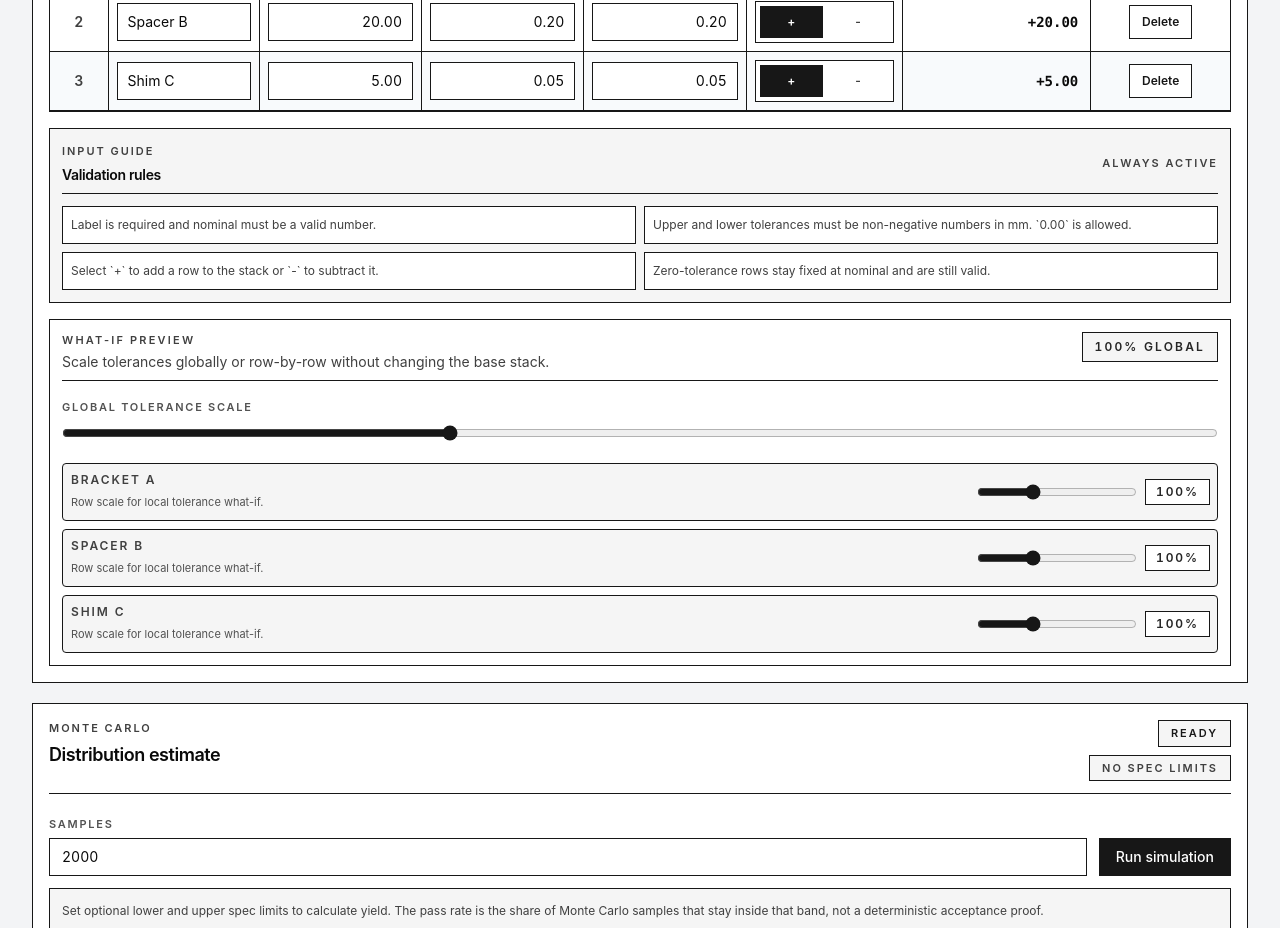
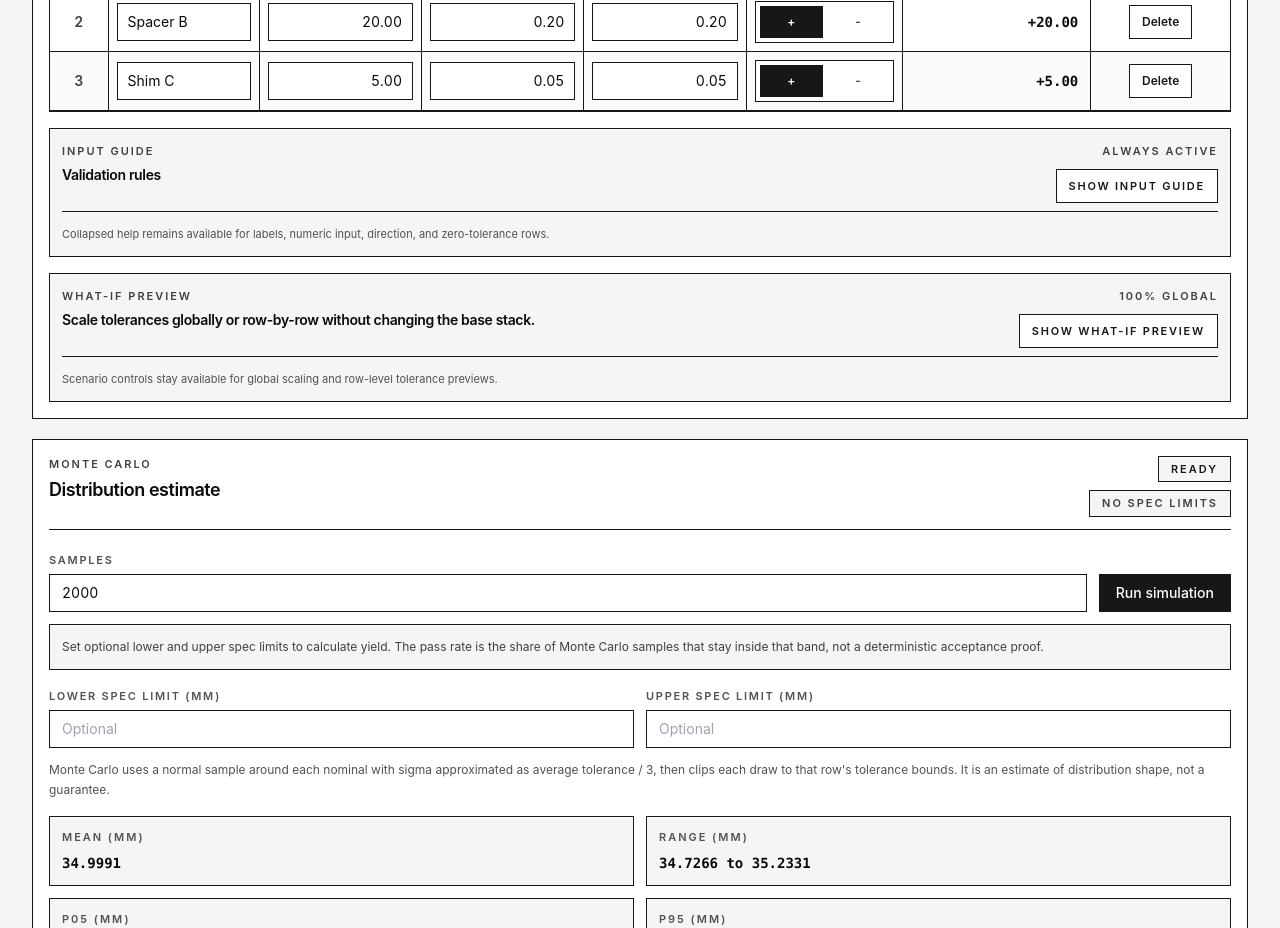
Before and after one commit to utku-gaspak/tolerance-stackup-analyser, a Next.js app: page / in a window 1280 px wide. Shown: the part 920-1848 px from the top of the page. Built offline with nearby package versions, Linux system fonts and the light colour scheme.

Commit message:
reduce stack definition density

```diff
--- a/components/StackTable.tsx
+++ b/components/StackTable.tsx
@@ -1,6 +1,6 @@
 "use client";
 
-import { useRef, type ChangeEvent } from "react";
+import { useRef, useState, type ChangeEvent, type ReactNode } from "react";
 import { formatEngineeringValue } from "../lib/units";
 import type { EngineeringUnit, RowValidationError, StackDirection, StackRow } from "../lib/types";
 import { StackRowEditor } from "./StackRowEditor";
@@ -43,6 +43,8 @@ export function StackTable({
   engineeringUnit
 }: StackTableProps) {
   const fileInputRef = useRef<HTMLInputElement | null>(null);
+  const [isInputGuideOpen, setIsInputGuideOpen] = useState(false);
+  const [isWhatIfPreviewOpen, setIsWhatIfPreviewOpen] = useState(false);
   const equationTokens = rows.map((row, index) => ({
     index: index + 1,
     signedNominal: formatSignedNominal(row.nominal, row.direction)
@@ -196,15 +198,17 @@ export function StackTable({
         </div>
       </div>
 
-      <div className="mt-4 border border-neutral-900 bg-neutral-100 p-3 text-xs leading-5 text-neutral-700">
-        <div className="flex items-center justify-between gap-4 border-b border-neutral-900 pb-2">
-          <div>
-            <p className="text-[11px] font-semibold uppercase tracking-[0.18em] text-neutral-700">Input guide</p>
-            <h3 className="mt-1 text-sm font-semibold tracking-tight text-neutral-950">Validation rules</h3>
-          </div>
-          <p className="text-[11px] font-semibold uppercase tracking-[0.18em] text-neutral-700">Always active</p>
-        </div>
-        <div className="mt-3 grid gap-2 sm:grid-cols-2">
+      <CollapsibleHelperBlock
+        title="Input guide"
+        subtitle="Validation rules"
+        badge="Always active"
+        isOpen={isInputGuideOpen}
+        onToggle={() => setIsInputGuideOpen((current) => !current)}
+        toggleLabelOpen="Hide Input Guide"
+        toggleLabelClosed="Show Input Guide"
+        summary="Collapsed help remains available for labels, numeric input, direction, and zero-tolerance rows."
+      >
+        <div className="grid gap-2 sm:grid-cols-2">
           <div className="border border-neutral-900 bg-white p-2">
             Label is required and nominal must be a valid number.
           </div>
@@ -218,20 +222,19 @@ export function StackTable({
             Zero-tolerance rows stay fixed at nominal and are still valid.
           </div>
         </div>
-      </div>
+      </CollapsibleHelperBlock>
 
-      <div className="mt-4 border border-neutral-900 bg-white p-3">
-        <div className="flex items-start justify-between gap-4 border-b border-neutral-900 pb-2">
-          <div>
-            <p className="text-[11px] font-semibold uppercase tracking-[0.2em] text-neutral-700">What-if preview</p>
-            <p className="mt-1 text-sm text-neutral-700">Scale tolerances globally or row-by-row without changing the base stack.</p>
-          </div>
-          <div className="border border-neutral-900 bg-neutral-100 px-3 py-1.5 text-xs font-semibold uppercase tracking-[0.18em] text-neutral-800 tabular-nums">
-            {whatIfGlobalPercent}% global
-          </div>
-        </div>
-
-        <label className="mt-3 block">
+      <CollapsibleHelperBlock
+        title="What-if preview"
+        subtitle={`Scale tolerances globally or row-by-row without changing the base stack.`}
+        badge={`${whatIfGlobalPercent}% global`}
+        isOpen={isWhatIfPreviewOpen}
+        onToggle={() => setIsWhatIfPreviewOpen((current) => !current)}
+        toggleLabelOpen="Hide What-if Preview"
+        toggleLabelClosed="Show What-if Preview"
+        summary="Scenario controls stay available for global scaling and row-level tolerance previews."
+      >
+        <label className="block">
           <span className="text-[11px] font-semibold uppercase tracking-[0.16em] text-neutral-600">Global tolerance scale</span>
           <input
             type="range"
@@ -270,8 +273,53 @@ export function StackTable({
             );
           })}
         </div>
+      </CollapsibleHelperBlock>
+    </section>
+  );
+}
+
+function CollapsibleHelperBlock({
+  title,
+  subtitle,
+  badge,
+  isOpen,
+  onToggle,
+  toggleLabelOpen,
+  toggleLabelClosed,
+  summary,
+  children
+}: {
+  title: string;
+  subtitle: string;
+  badge: string;
+  isOpen: boolean;
+  onToggle: () => void;
+  toggleLabelOpen: string;
+  toggleLabelClosed: string;
+  summary: string;
+  children: ReactNode;
+}) {
+  return (
+    <div className="mt-4 border border-neutral-900 bg-neutral-100 p-3 text-xs leading-5 text-neutral-700">
+      <div className="flex items-start justify-between gap-4 border-b border-neutral-900 pb-2">
+        <div>
+          <p className="text-[11px] font-semibold uppercase tracking-[0.18em] text-neutral-700">{title}</p>
+          <h3 className="mt-1 text-sm font-semibold tracking-tight text-neutral-950">{subtitle}</h3>
+        </div>
+        <div className="flex flex-col items-end gap-2">
+          <p className="text-[11px] font-semibold uppercase tracking-[0.18em] text-neutral-700">{badge}</p>
+          <button
+            type="button"
+            onClick={onToggle}
+            className="border border-neutral-900 bg-white px-3 py-1.5 text-[11px] font-semibold uppercase tracking-[0.16em] text-neutral-900 transition hover:bg-neutral-50"
+          >
+            {isOpen ? toggleLabelOpen : toggleLabelClosed}
+          </button>
+        </div>
       </div>
-    </section>
+
+      {isOpen ? <div className="mt-3">{children}</div> : <p className="mt-3 text-[11px] leading-5 text-neutral-600">{summary}</p>}
+    </div>
   );
 }
 
```
